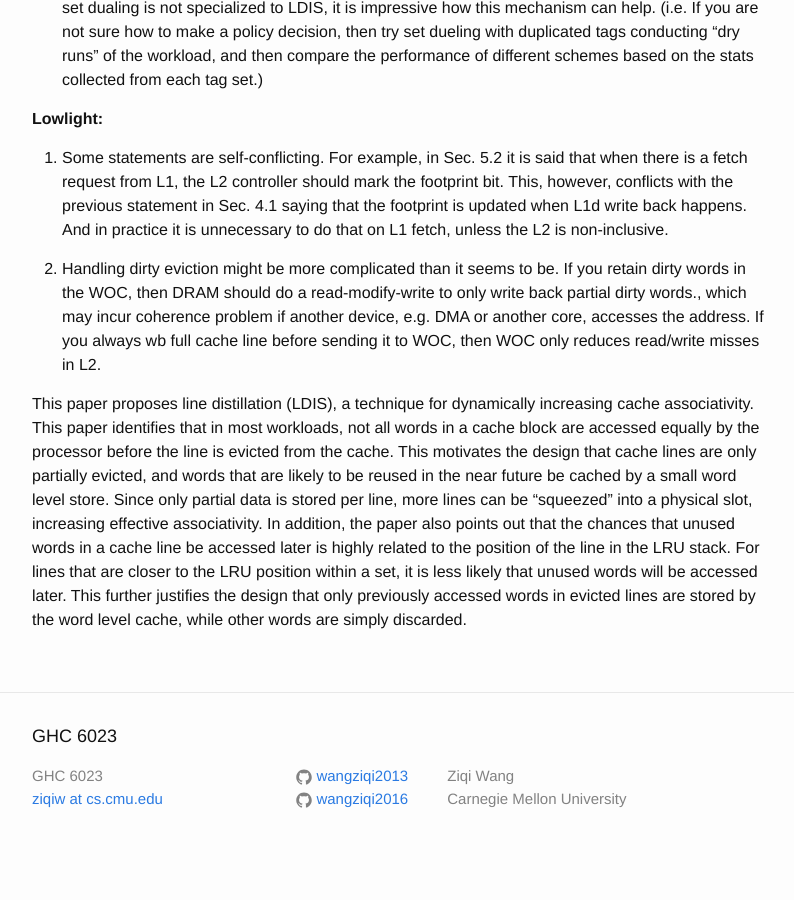
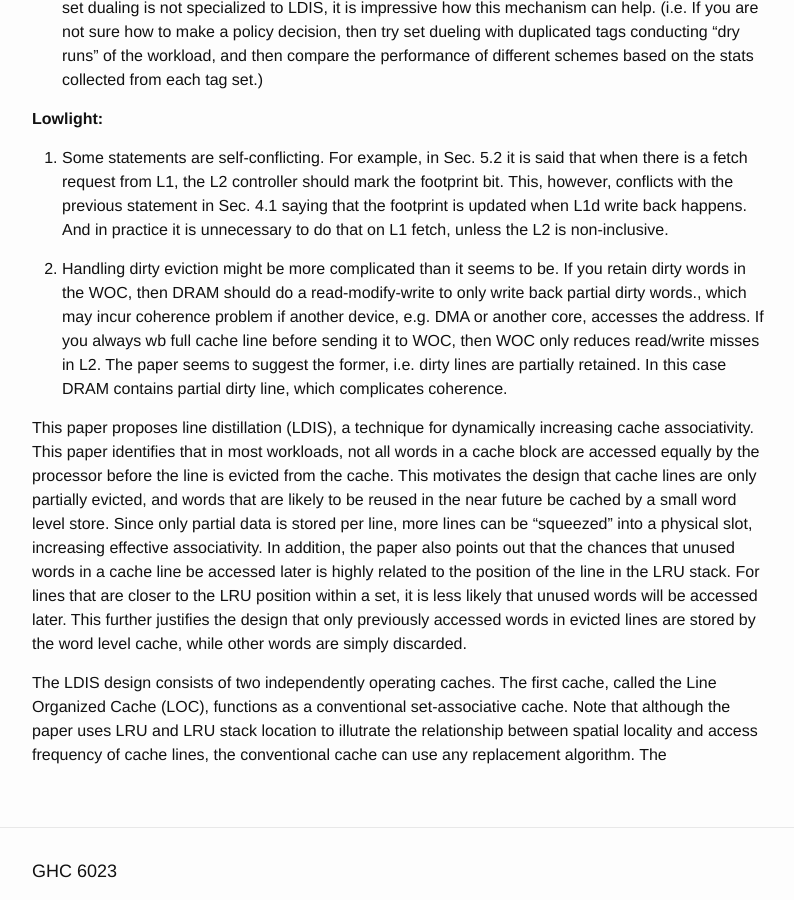
Before and after one commit to wangziqi2013/wangziqi2013.github.io, a Jekyll site: the page built from _posts/2020-07-02-ldis.markdown, in a window 1280 px wide and 900 px high, scrolled down 640 px. Shown: the whole window, without its empty margins (238-1032 px from the left). Built offline with Jekyll 4.4.1, drawn with Linux system fonts in a browser that asks for light colours; before the commit the page ends 1510 px from its top, so only the background shows below that.

Commit message:
Adding LOC

```diff
--- a/_posts/2020-07-02-ldis.markdown
+++ b/_posts/2020-07-02-ldis.markdown
@@ -34,6 +34,8 @@ version_mgmt:
    DRAM should do a read-modify-write to only write back partial dirty words., which may incur coherence problem if
    another device, e.g. DMA or another core, accesses the address.
    If you always wb full cache line before sending it to WOC, then WOC only reduces read/write misses in L2.
+   The paper seems to suggest the former, i.e. dirty lines are partially retained. In this case DRAM contains partial
+   dirty line, which complicates coherence.
 
 This paper proposes line distillation (LDIS), a technique for dynamically increasing cache associativity.
 This paper identifies that in most workloads, not all words in a cache block are accessed equally by the processor before
@@ -44,3 +46,8 @@ In addition, the paper also points out that the chances that unused words in a c
 related to the position of the line in the LRU stack. For lines that are closer to the LRU position within a set,
 it is less likely that unused words will be accessed later. This further justifies the design that only previously accessed
 words in evicted lines are stored by the word level cache, while other words are simply discarded.
+
+The LDIS design consists of two independently operating caches. The first cache, called the Line Organized Cache (LOC),
+functions as a conventional set-associative cache. Note that although the paper uses LRU and LRU stack location to
+illutrate the relationship between spatial locality and access frequency of cache lines, the conventional cache can use
+any replacement algorithm. The
```
